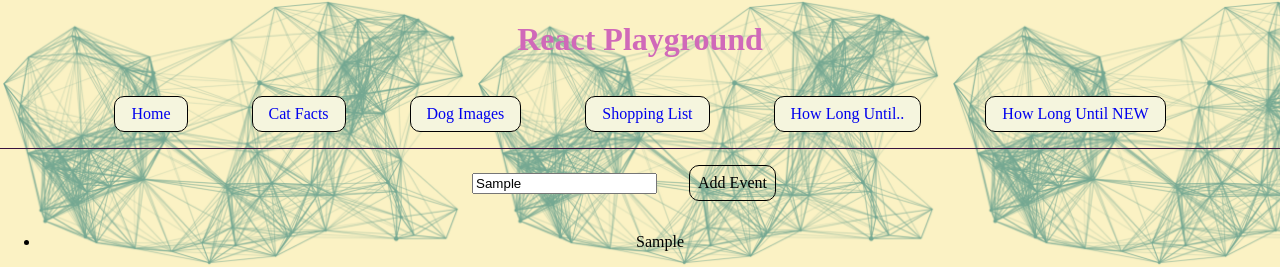
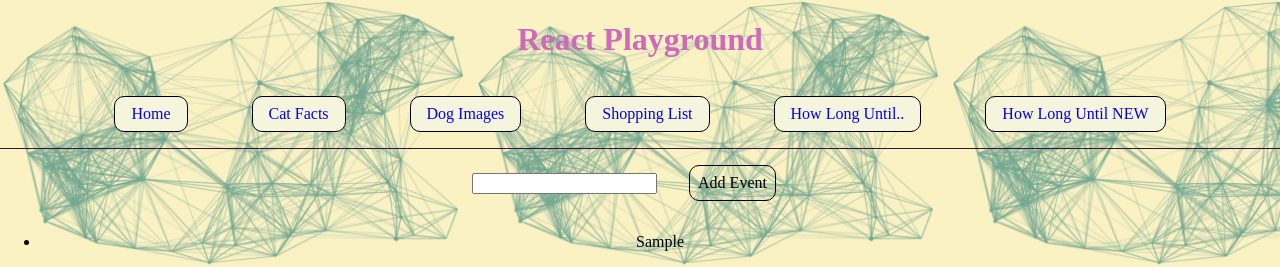
Before and after one commit to timcastillogill/React-Playground, a React (Create React App) app: page /howLongUntil in a window 1280 px wide. Both pictures are taken after typing "Sample" into the empty fields and a click on the button "Add Event". Shown: the top 267 px of the page. Built offline with nearby package versions, Linux system fonts and the light colour scheme; no server answers; a web font is replaced by a local one.

Commit message:
Changes to component to enable state to be updated and form to be submitted

```diff
--- a/src/components/HowLongUntil/HowLongUntil.tsx
+++ b/src/components/HowLongUntil/HowLongUntil.tsx
@@ -1,20 +1,46 @@
 import React, { ChangeEvent, Fragment, useState } from "react";
 
 const HowLongUntil = () => {
-  const [event, setEvent] = useState("");
+  const [occasionName, setOccasionName] = useState("");
+  const [occasion, setOccasion] = useState<OccasionDetails[]>([
+    {} as OccasionDetails,
+  ]);
 
-  const handleEventChange = (event: ChangeEvent<HTMLInputElement>) => {
+  const handleOccasionChange = (event: ChangeEvent<HTMLInputElement>) => {
     event.preventDefault();
-    setEvent(event.target.value);
+    setOccasionName(event.target.value);
+  };
+
+  const handleEventSubmit = (event: React.FormEvent<HTMLFormElement>) => {
+    event.preventDefault();
+    setOccasion([
+      ...occasion,
+      {
+        id: Math.floor(Math.random() * 1000),
+        occasionName:
+          occasionName.charAt(0).toUpperCase() + occasionName.slice(1),
+      },
+    ]);
+    setOccasionName("");
   };
 
   return (
     <Fragment>
-      <input type="text" onChange={handleEventChange} value={event} />
-      <button>Add Event</button>
-      <ul>
-        <li>{event}</li>
-      </ul>
+      <form onSubmit={handleEventSubmit}>
+        <input
+          type="text"
+          onChange={handleOccasionChange}
+          value={occasionName}
+        />
+        <button>Add Event</button>
+      </form>
+      {occasion.length > 0 && (
+        <ul>
+          {occasion.slice(1).map((occasionItem) => (
+            <li key={occasionItem.id}>{occasionItem.occasionName}</li>
+          ))}
+        </ul>
+      )}
     </Fragment>
   );
 };
```
